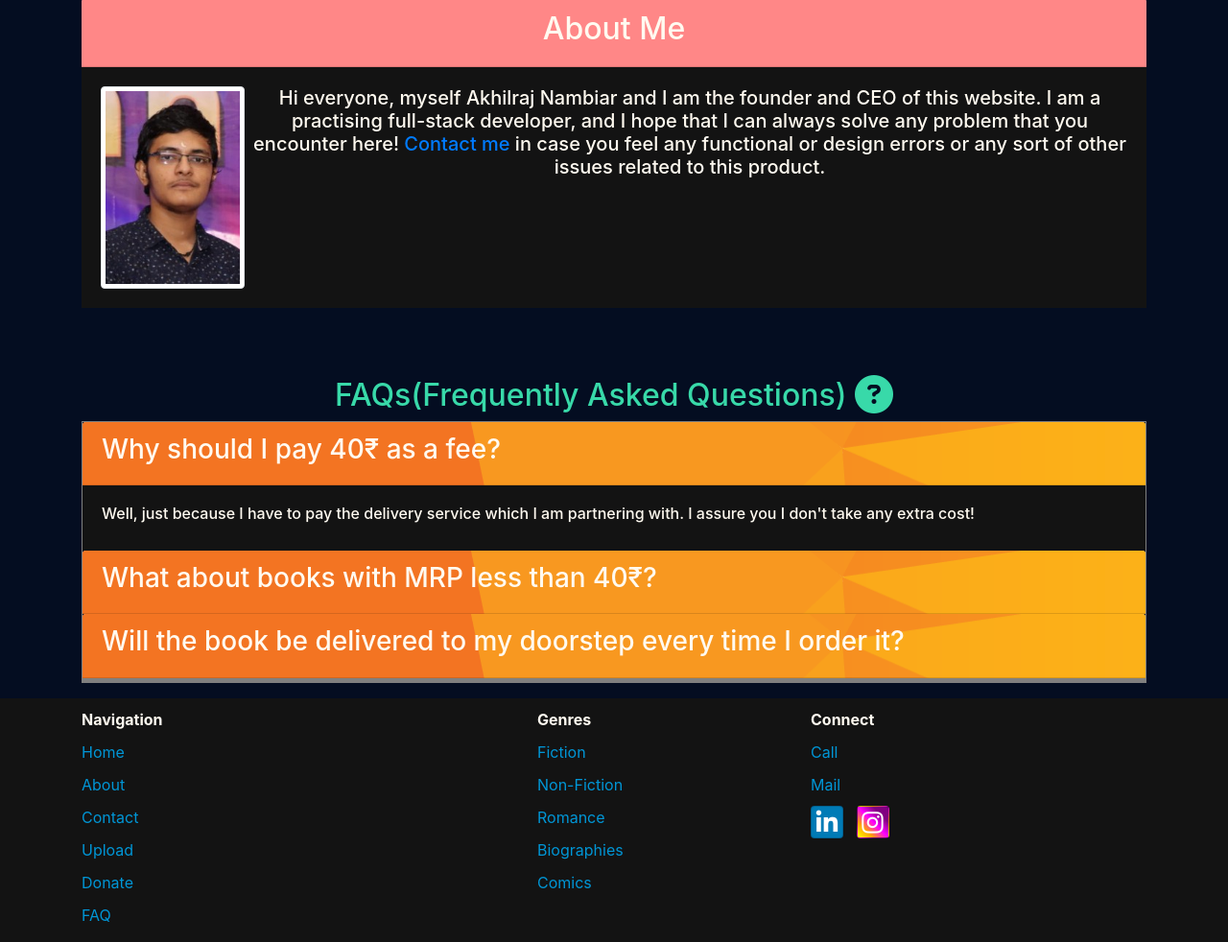
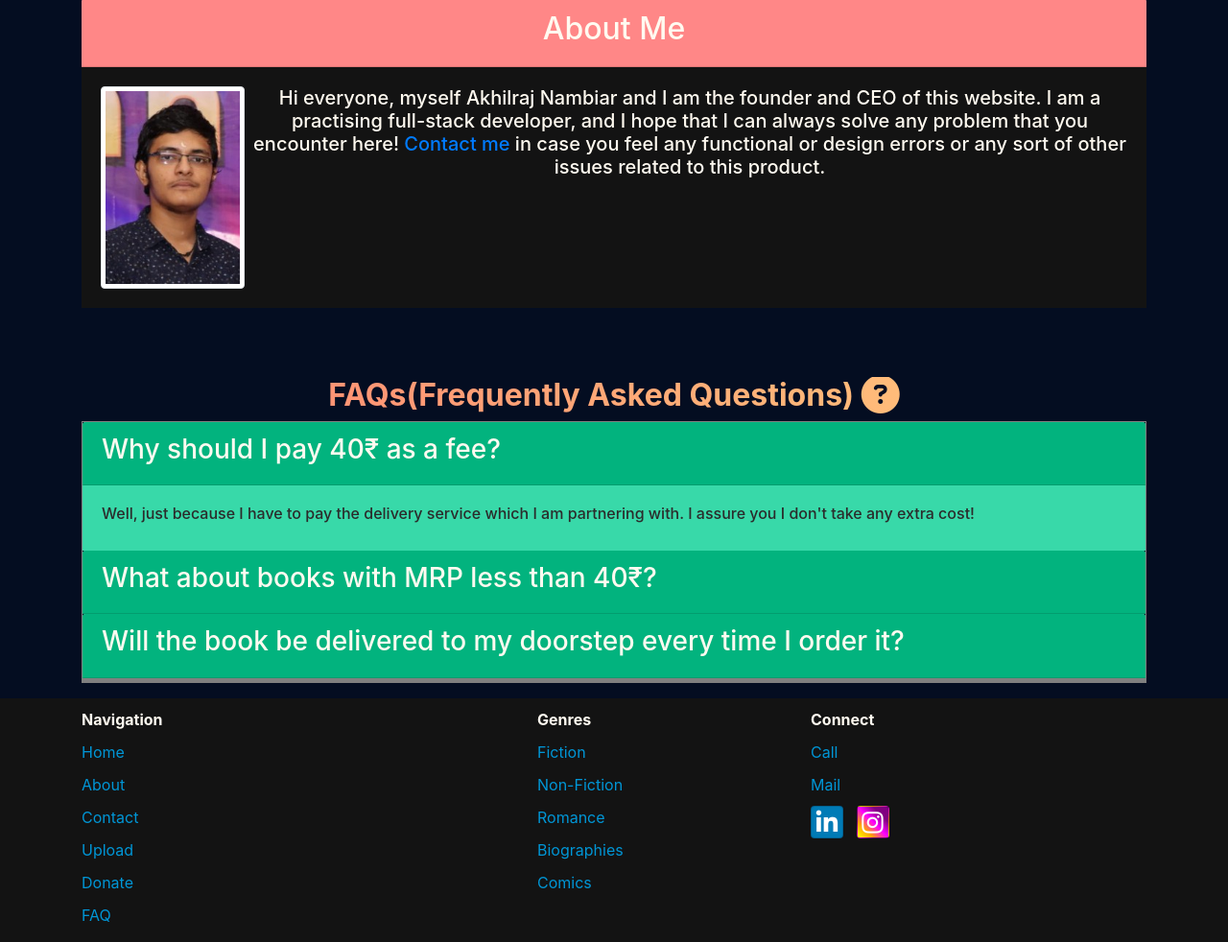
Before and after one commit to AkhilrajNambiar/Hardcopy.one, a Flask app: page /about in a window 1280 px wide. Shown: the part 937-1919 px from the top of the page at 96% size. Run offline with Flask 2, Linux system fonts and the light colour scheme; some libraries are stand-ins or nearby versions.

Commit message:
Some beautification work done

```diff
--- a/backend/forms.py
+++ b/backend/forms.py
@@ -68,5 +68,5 @@ class BookUploadForm(FlaskForm):
     book_bottom = FileField('Book Bottom', validators=[DataRequired(), FileAllowed(['jpg','png','jpeg'])])
     book_right = FileField('Book Right', validators=[DataRequired(), FileAllowed(['jpg','png','jpeg'])])
     book_left = FileField('Book Left', validators=[DataRequired(), FileAllowed(['jpg','png','jpeg'])])
-    extras = TextAreaField('Anything else that the buyer should know')
+    extras = TextAreaField('Anything else that the reader should know?', validators=[Length(max=300)])
     submit = SubmitField('Upload Book')
--- a/backend/models.py
+++ b/backend/models.py
@@ -30,6 +30,7 @@ class Book(db.Model):
 	book_bottom = db.Column(db.String(60), nullable=False, default='back.jpg')
 	book_right = db.Column(db.String(60), nullable=False, default='right.jpg')
 	book_left = db.Column(db.String(60), nullable=False, default='left.jpg')
+	extras = db.Column(db.Text)
 	ordered_by = db.Column(db.Integer, db.ForeignKey('user.id'),default=0)
 	donated_by = db.Column(db.Integer, db.ForeignKey('user.id'), nullable=False)
 
--- a/backend/static/css/stylesdark.css
+++ b/backend/static/css/stylesdark.css
@@ -210,7 +210,8 @@ footer{
 	color: #ffa94d;
 }
 .accord{
-	background: url(../admin_images/background.png);
+	background-color: #02B37E;
+	cursor: pointer;
 }
 .card-body{
 	background: #131313;
@@ -223,7 +224,14 @@ footer{
 	border-bottom: 5px grey solid;
 }
 #faq-head{
-	color: #38d9a9;
+	background: linear-gradient(to right,#ff8372,#ffcd7c);
+	-webkit-text-fill-color: transparent;
+	-webkit-background-clip: text;
+	font-weight: bold;
+}
+#accord_body{
+	background-color: #38d9a9;
+	color: #2b2b2b;
 }
 #me{
 	background: #ff8787;
@@ -342,3 +350,6 @@ footer{
 	-webkit-background-clip: text;
 	font-weight: bolder;
 }
+.view_diff{
+	background-color: white;
+}
--- a/backend/templates/about.html
+++ b/backend/templates/about.html
@@ -57,33 +57,45 @@
         <div class="row">
             <div class="col">
                 <div class="card">
-                    <div class="card-header accord" data-toggle="collapse" data-target="#faq1">
+                    <div class="card-header accord">
+                        <a data-toggle="collapse" data-target="#faq1">
                             <h3>
                                 Why should I pay 40&#8377; as a fee?
                             </h3>
+                        </a>
                     </div>
-                    <div class="card-body collapse show" data-parent="#accordion" id="faq1">
-                        <h6>Well, just because I have to pay the delivery service which I am partnering with. I assure you I don't take any extra cost!</h6>
+                    <div class="collapse show" data-parent="#accordion" id="faq1">
+                        <div class="card-body" id="accord_body">
+                            <h6 class="d-none d-sm-block">Well, just because I have to pay the delivery service which I am partnering with. I assure you I don't take any extra cost!</h6>
+                        </div>
                     </div>
                 </div>
                 <div class="card">
-                    <div class="card-header accord" data-toggle="collapse" data-target="#faq2">
+                    <div class="card-header accord">
+                        <a data-toggle="collapse" data-target="#faq2">
                             <h3>
                                 What about books with MRP less than 40&#8377;?
                             </h3>
+                        </a>
                     </div>
-                    <div class="card-body collapse" data-parent="#accordion" id="faq2">
-                        <h6>5&#8377; delivery charge for all books that have MRP below 40&#8377;</h6>
+                    <div class="collapse" data-parent="#accordion" id="faq2">
+                        <div class="card-body" id="accord_body">
+                            <h6 class="d-none d-sm-block">5&#8377; delivery charge for all books that have MRP below 40&#8377;</h6>
+                        </div>
                     </div>
                 </div>
                 <div class="card">
-                    <div class="card-header accord" data-toggle="collapse" data-target="#faq3">
+                    <div class="card-header accord">
+                        <a data-toggle="collapse" data-target="#faq3">
                             <h3>
                                 Will the book be delivered to my doorstep every time I order it?
                             </h3>
+                        </a>
                     </div>
-                    <div class="card-body collapse" data-parent="#accordion" id="faq3">
-                        <h6>Yes, of course! You can sign up to avoid filling up the address section every time you order a book.</h6>
+                    <div class="collapse" data-parent="#accordion" id="faq3">
+                        <div class="card-body" id="accord_body">
+                            <h6 class="d-none d-sm-block">Yes, of course! You can sign up to avoid filling up the address section every time you order a book.</h6>
+                        </div>
                     </div>
                 </div>
             </div>
--- a/backend/templates/book_page.html
+++ b/backend/templates/book_page.html
@@ -54,14 +54,14 @@
 	</div>
 	<br><br>
 	<h2 class="text-center" id="AAbnd">View from other sides</h2>
-	<ul class="nav nav-tabs nav-fill">
+	<ul class="nav nav-tabs nav-fill view_tab">
 		<li class="nav-item"><a href="#backview" class="nav-link active" data-toggle="tab" role="tab">Back View</a></li>
 		<li class="nav-item"><a href="#topview" class="nav-link" data-toggle="tab" role="tab">Top View</a></li>
 		<li class="nav-item"><a href="#bottomview" class="nav-link" data-toggle="tab" role="tab">Bottom View</a></li>
 		<li class="nav-item"><a href="#leftview" class="nav-link" data-toggle="tab" role="tab">Left View</a></li>
 		<li class="nav-item"><a href="#rightview" class="nav-link" data-toggle="tab" role="tab">Right View</a></li>
 	</ul>
-	<div class="tab-content">
+	<div class="tab-content view_diff">
 		<div class="tab-pane fade show active text-center" role="tabpanel" id="backview">
 			<img src="{{ url_for('static', filename='users_images/'+book.book_back) }}" style="max-height: 50%; max-width: 50%">
 		</div>
```
Also changed, not shown: backend/templates/upload.html (+15 -0 lines), backend/site.db. Lines whose indentation alone changed are shown as unchanged.
